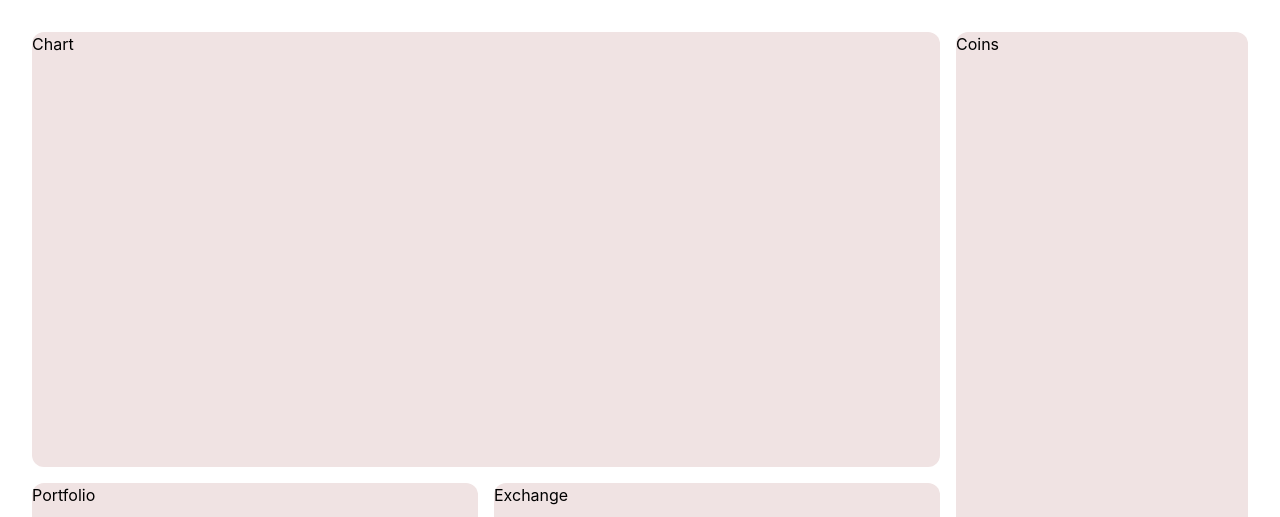
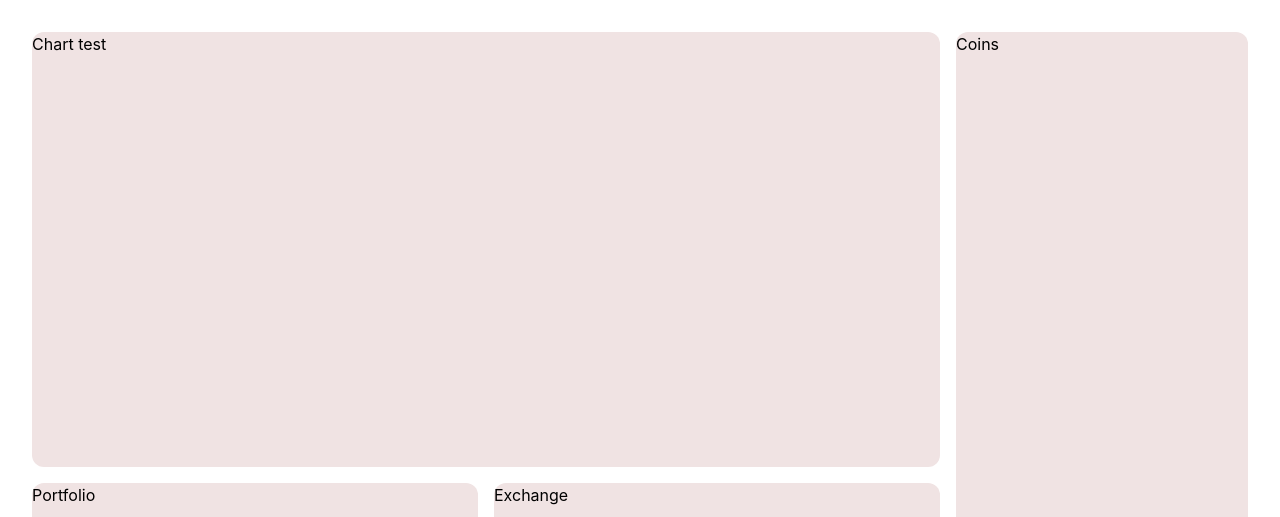
Before and after one commit to nikhil-223/cryptocurrency-project, a React (Create React App) app: page / in a window 1280 px wide. Shown: the top 517 px of the page. Built offline with nearby package versions, Linux system fonts and the light colour scheme; the HTML template or start-up script is replaced by a standard one.

Commit message:
testing on nikhil

```diff
--- a/src/components/chart/Chart.jsx
+++ b/src/components/chart/Chart.jsx
@@ -2,7 +2,7 @@ import React from 'react'
 
 const Chart = () => {
   return (
-    <div id='chart' className=' row-span-3 col-span-6 rounded-xl'>Chart</div>
+    <div id='chart' className=' row-span-3 col-span-6 rounded-xl'>Chart test</div>
   )
 }
 
```
